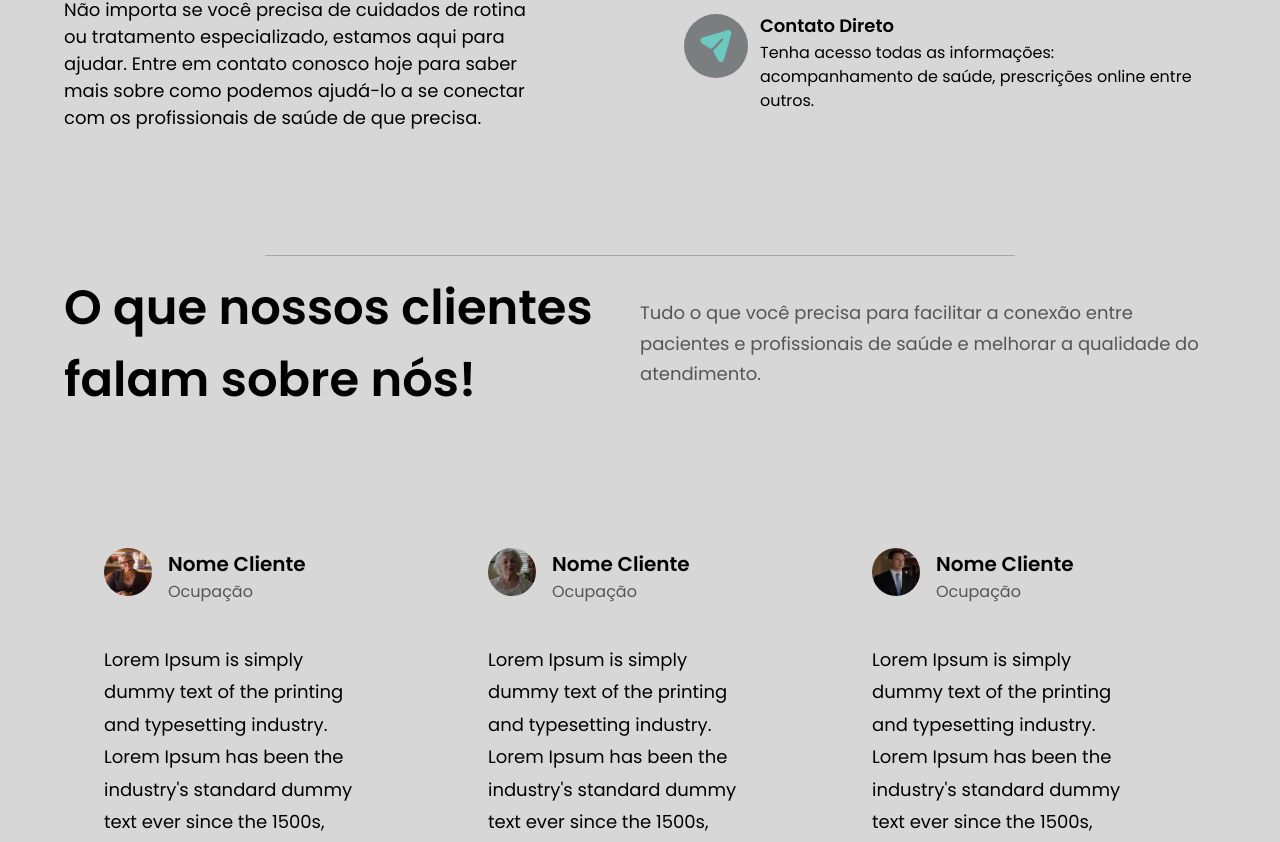
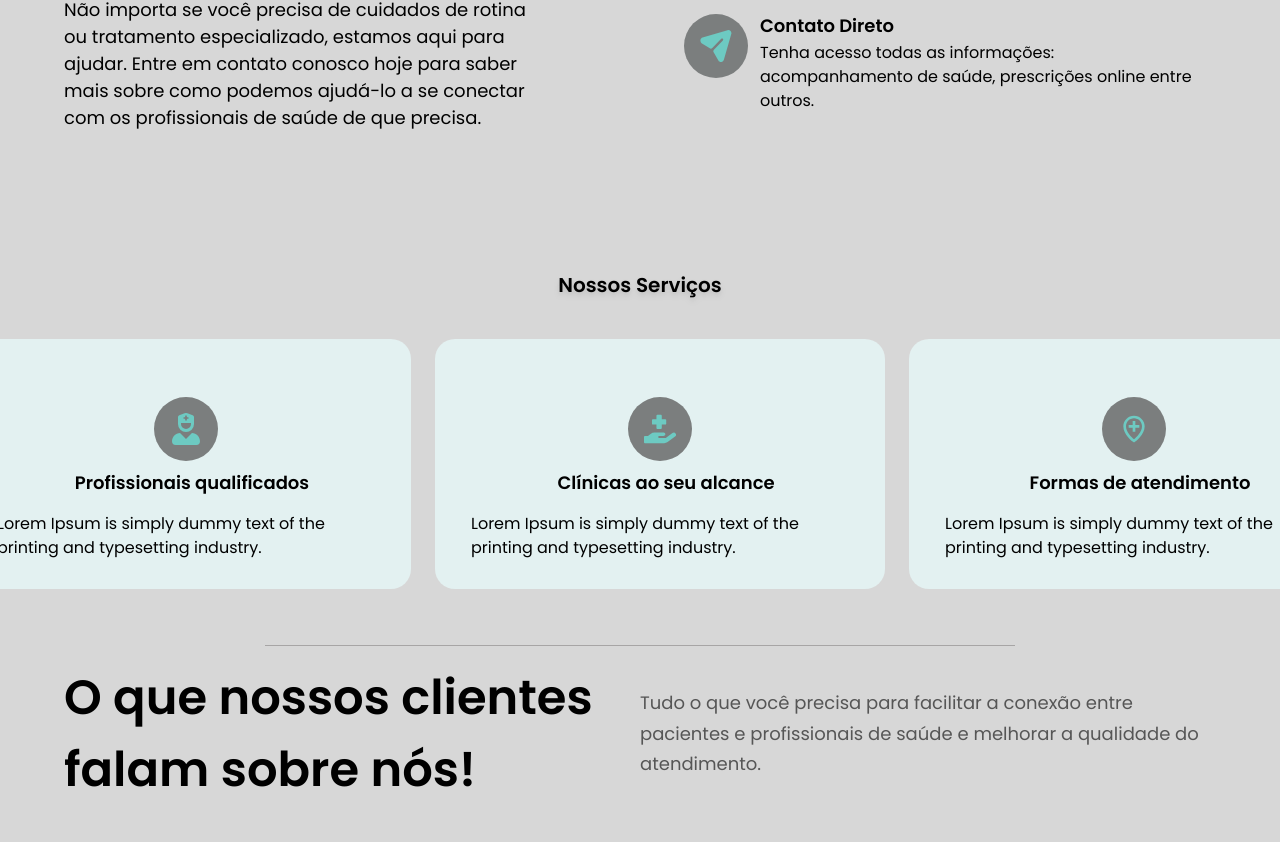
Before and after one commit to vinivent/modern-healthcare, a React (Vite) app: page / in a window 1280 px wide. Shown: the part 526-1368 px from the top of the page. Built offline with nearby package versions, Linux system fonts and the light colour scheme.

Commit message:
creating new services cards

```diff
--- /dev/null
+++ b/src/components/ServicesLinks.jsx
@@ -0,0 +1,52 @@
+import React from "react";
+import { serviceLink } from "../constants";
+import { useNavigate } from "react-router-dom";
+const ServicesCard = ({ icon: Icon, content, title, index, onClick }) => (
+  <div
+    onClick={onClick}
+    className={`flex flex-col justify-center items-center p-6 rounded-[20px] bg-[#e3f1f1] h-[250px] w-[450px] sm:mb-0 mb-4 cursor-pointer ${
+      index !== serviceLink.length - 1 ? "mr-6" : "mr-0"
+    } service-card`}
+  >
+    <div
+      className={
+        "w-[64px] h-[64px] rounded-full flex justify-center mt-8 items-center bg-[#7b7e7e]"
+      }
+    >
+      <Icon alt="icon" className="w-[50%] h-[50%] object-contain text-[#6dcac2]" />
+    </div>
+    <div className="justify-center items-center flex flex-col ml-3">
+    <h4 className="font-poppins font-semibold text-[18px] mt-2">
+        {title}
+      </h4>
+      <p className="font-poppins font-normal text-[16px] leading-[24px] mt-4 mb-1">
+        {content}
+      </p>
+    </div>
+  </div>
+);
+const ServicesLinks = () => {
+  const navigate = useNavigate();
+  return (
+    <section
+      className={`flex flex-col justify-center items-center mt-4`}
+    >
+      <p className="font-poppins text-xl drop-shadow-md font-semibold mb-10">
+        Nossos Serviços
+      </p>
+
+      <div className="flex sm:flex-row flex-col justify-center items-center md:ml-10 ml-0 md:mt-0 mt-10 mb-14">
+        {serviceLink.map((service, index) => (
+          <ServicesCard
+            key={service.id}
+            {...service}
+            index={index}
+            onClick={() => navigate(service.link)}
+          />
+        ))}
+      </div>
+    </section>
+  );
+};
+
+export default ServicesLinks;
--- a/src/constants/index.js
+++ b/src/constants/index.js
@@ -11,8 +11,12 @@ import {
   twitter,
   Facebook2,
   Google,
-  linkedin2
+  linkedin2,
 } from "../assets";
+
+import { FaUserNurse,FaHandHoldingMedical  } from 'react-icons/fa';
+import { BiLocationPlus,  } from 'react-icons/bi';
+
 
 export const navLinks = [
   {
@@ -54,6 +58,36 @@ export const services = [
     title: "Contato Direto",
     content:
       "Tenha acesso todas as informações: acompanhamento de saúde, prescrições online entre outros.",
+  },
+];
+
+export const serviceLink = [
+  {
+    id: "service-1",
+    title: "Profissionais qualificados",
+    link: "/qualifiedcare",
+    icon: FaUserNurse,
+
+    content:
+      "Lorem Ipsum is simply dummy text of the printing and typesetting industry. ",
+  },
+  {
+    id: "service-2",
+    title: "Clínicas ao seu alcance",
+    link: "/nearbycare",
+    icon: FaHandHoldingMedical,
+
+    content:
+      "Lorem Ipsum is simply dummy text of the printing and typesetting industry. ",
+  },
+  {
+    id: "service-3",
+    title: "Formas de atendimento",
+    link: "/medicalcare",
+    icon: BiLocationPlus,
+
+    content:
+      "Lorem Ipsum is simply dummy text of the printing and typesetting industry.",
   },
 ];
 
@@ -174,7 +208,7 @@ export const socialMedia = [
 ];
 
 export const socialMedias2 = [
-   {
+  {
     id: "social-media-1",
     icon: Facebook2,
     link: "https://github.com/vinivent",
--- a/src/pages/Home.jsx
+++ b/src/pages/Home.jsx
@@ -1,4 +1,5 @@
 import { Navbar, Hero, Footer, Services, Testimonials } from "../components";
+import ServicesLinks from "../components/ServicesLinks";
 
 const Home = () => {
   return (
@@ -16,6 +17,7 @@ const Home = () => {
       <div className="bg-[#d7d7d7] sm:px-16 px-6 flex justify-center items-start">
         <div className="xl:max-w-[1440px] w-full">
           <Services />
+          <ServicesLinks />
           <Testimonials />
         </div>
       </div>
```
